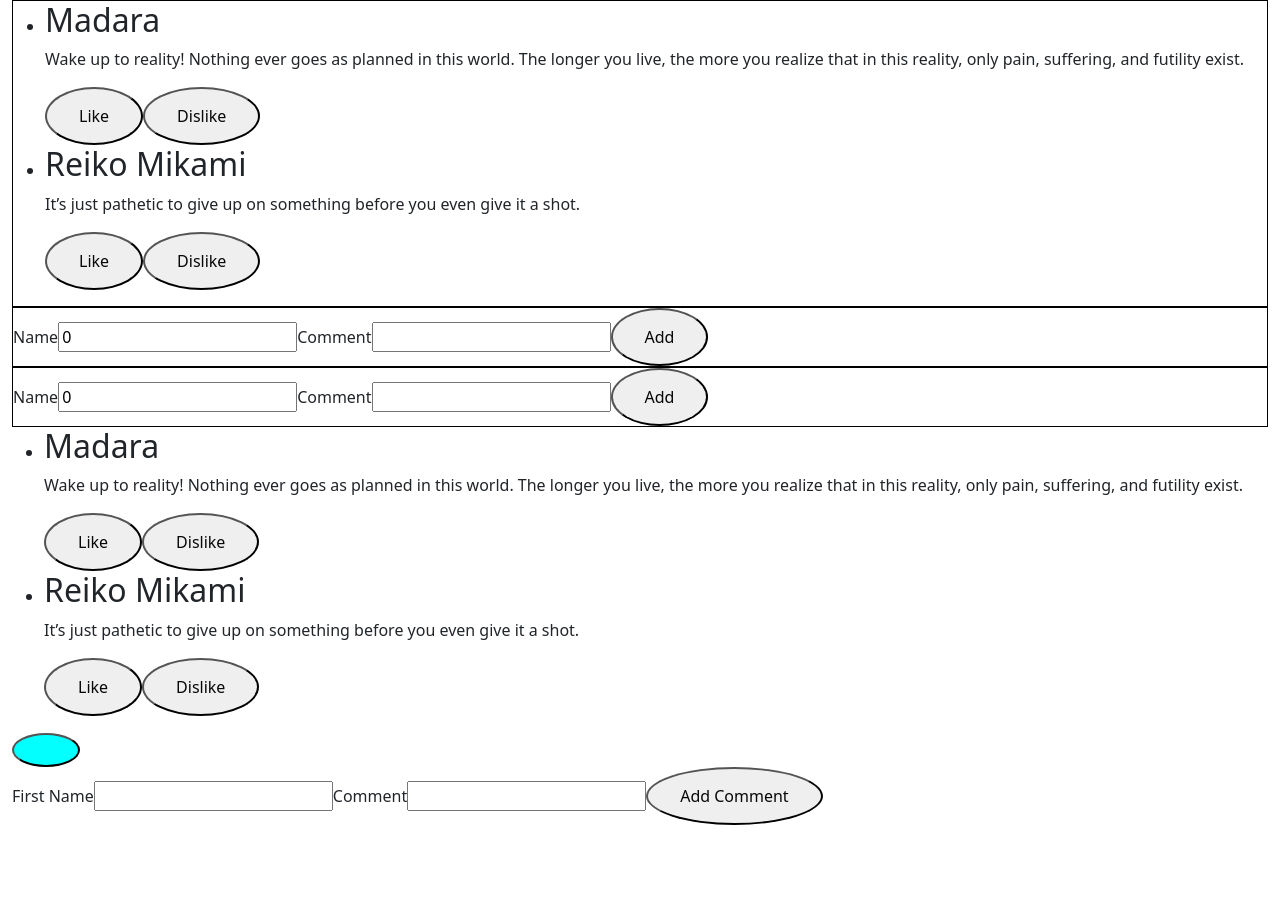
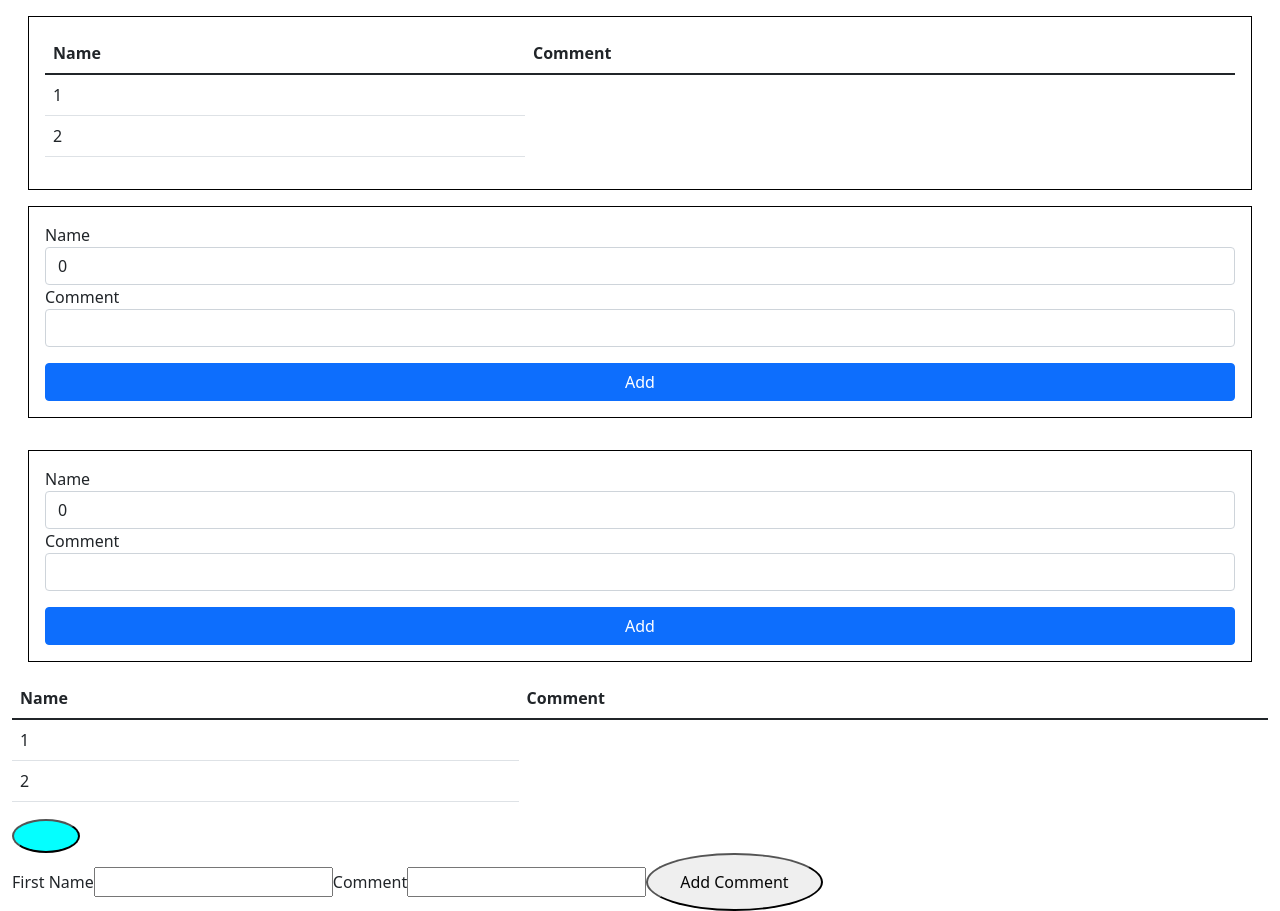
Before and after one commit to psions/SocialFeed, a React (Create React App) app: page / in a window 1280 px wide. Before the commit the page ends 825 px from the top, so only its background shows below. Built offline with nearby package versions, Linux system fonts and the light colour scheme.

Commit message:
installed bootstrap ui + made add button larger with borders for each person adding a comment

```diff
--- a/package.json
+++ b/package.json
@@ -7,6 +7,7 @@
     "@testing-library/react": "^12.1.4",
     "@testing-library/user-event": "^13.5.0",
     "bootstrap": "^5.1.3",
+    "bootstrap-ui": "^3.1.1",
     "react": "^18.0.0",
     "react-bootstrap": "^2.2.3",
     "react-dom": "^18.0.0",
--- a/src/App.css
+++ b/src/App.css
@@ -2,4 +2,6 @@
     border: 1px;
     border-style: solid;
     border-color: black;
+    margin: 1em;
+    padding: 1em;
 }
--- /dev/null
+++ b/src/CreatePost.css
@@ -0,0 +1,3 @@
+.form-grid {
+    display: grid;
+}
--- a/src/CreatePost.jsx
+++ b/src/CreatePost.jsx
@@ -1,4 +1,5 @@
 import React, { useState } from 'react';
+import './CreatePost.css';
 
 
 
@@ -20,12 +21,16 @@ const CreatePost = (props) => {
 
 
     return (
-        <form onSubmit={handleSubmit}>
+        <form onSubmit={handleSubmit} className='form-grid'>
+            <div className='form-group'>
             <label>Name</label>
-            <input type= 'name' value ={name} onChange={(event) => setName((event.target.value))}/>
+            <input type= 'name' className='form-control' value ={name} onChange={(event) => setName((event.target.value))}/>
+            </div>
+            <div className='form-group'>
             <label>Comment</label>
-            <input type= 'text' value = {text} onChange={(event) => setText(event.target.value)} />
-            <button type = 'submit'>Add</button>
+            <input type= 'text' className='form-control' value = {text} onChange={(event) => setText(event.target.value)} />
+            </div>
+            <button type = 'submit' className='btn btn-primary' style={{'margin-top': '1em'}}>Add</button>
         </form>
      );
 
--- a/src/DisplayEntries/DisplayEntries.jsx
+++ b/src/DisplayEntries/DisplayEntries.jsx
@@ -3,9 +3,25 @@ import Post from "../components/Post";
 
 const DisplayEntries = (props) => {
     return (
-        <ul>
-        {props.parentEntries.map((entry,index) => <li><Post post ={entry}/></li>)}
-        </ul>
+        <table className="table">
+            <thead>
+                <tr>
+                    <th>Name</th>
+                    <th>Comment</th>
+                </tr>
+            </thead>
+            <tbody>
+            {props.parentEntries.map((entry,index) => {
+                return(
+                    <tr key= {index}>
+                        <td>{index + 1}</td>
+                    </tr>
+                )
+            })}
+            </tbody>
+
+        </table>
+
     );
 }
 
--- a/src/components/DisplayPost.jsx
+++ b/src/components/DisplayPost.jsx
@@ -12,7 +12,7 @@ const DisplayPost = (props) => {
 
 
     return (
-        <form onSubmit= {handleSubmit}>
+        <form onSubmit= 'handleSubmit'>
             <label>First Name </label>
             <input type= 'text' onChange={(event) => setFirstName(event.target.value)} value ={firstName}/>
             <label>Comment </label>
```
Also changed, not shown: 2 other files (tests, documents, lock files or other folders).
